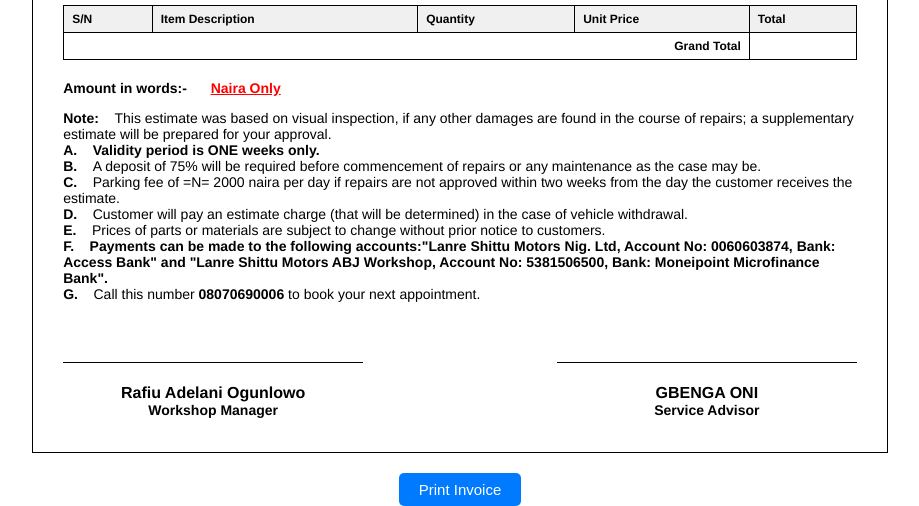
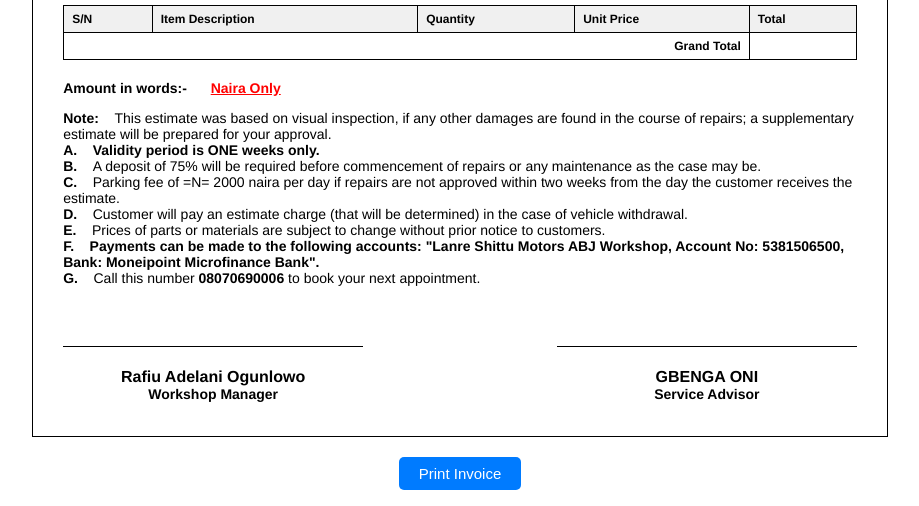
Before and after one commit to boithompson/lsm_portal, a Django app: template templates/workshop/proforma_invoice.html in a window 1280 px wide. Shown: the part 655-1161 px from the top of the page, without its empty margins (180-1099 px from the left). Run offline with Django 5.2, Linux system fonts and the light colour scheme; the template is opened without the code that fills it, so the values that code supplies are empty.

Commit message:
removed access bank account info

```diff
--- a/templates/workshop/proforma_invoice.html
+++ b/templates/workshop/proforma_invoice.html
@@ -292,7 +292,7 @@
             <br/>
             <b>E.</b>&nbsp;&nbsp;&nbsp;&nbsp;Prices of parts or materials are subject to change without prior notice to customers.
             <br/>
-            <b>F.</b>&nbsp;&nbsp;&nbsp;&nbsp;<b>Payments can be made to the following accounts:"Lanre Shittu Motors Nig. Ltd, Account No: 0060603874, Bank: Access Bank" and "Lanre Shittu Motors ABJ Workshop, Account No: 5381506500, Bank: Moneipoint Microfinance Bank".</b>
+            <b>F.</b>&nbsp;&nbsp;&nbsp;&nbsp;<b>Payments can be made to the following accounts: "Lanre Shittu Motors ABJ Workshop, Account No: 5381506500, Bank: Moneipoint Microfinance Bank".</b>
             <br/>
             <b>G.</b>&nbsp;&nbsp;&nbsp;&nbsp;Call this number <b>08070690006</b> to book your next appointment.
         </p>
```
